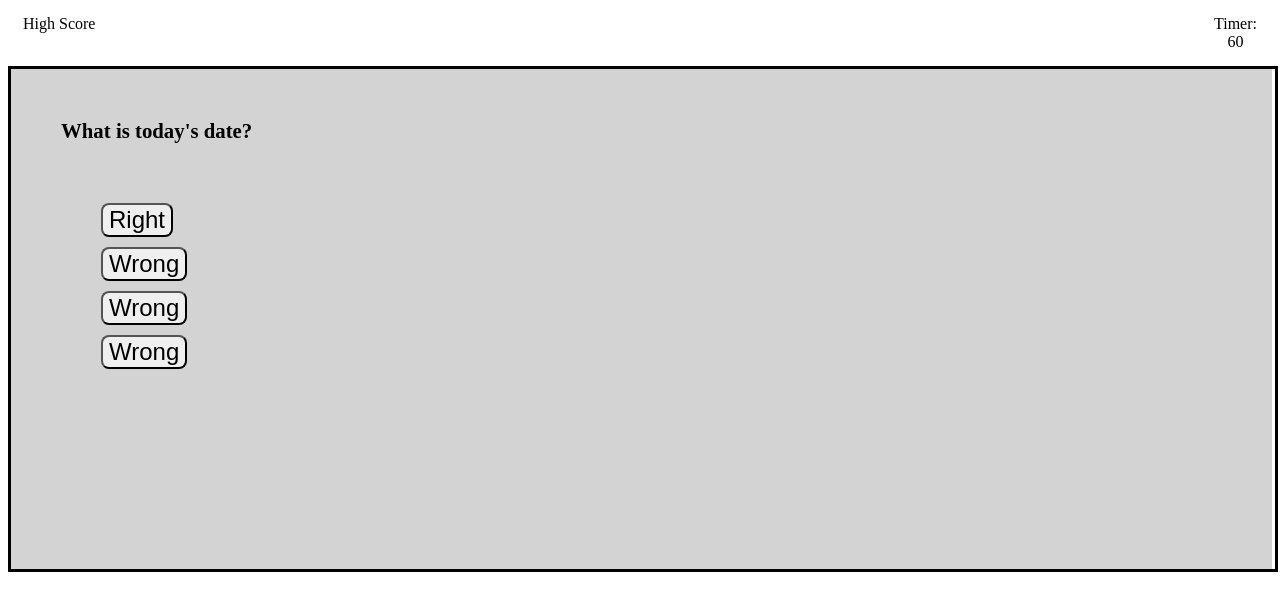
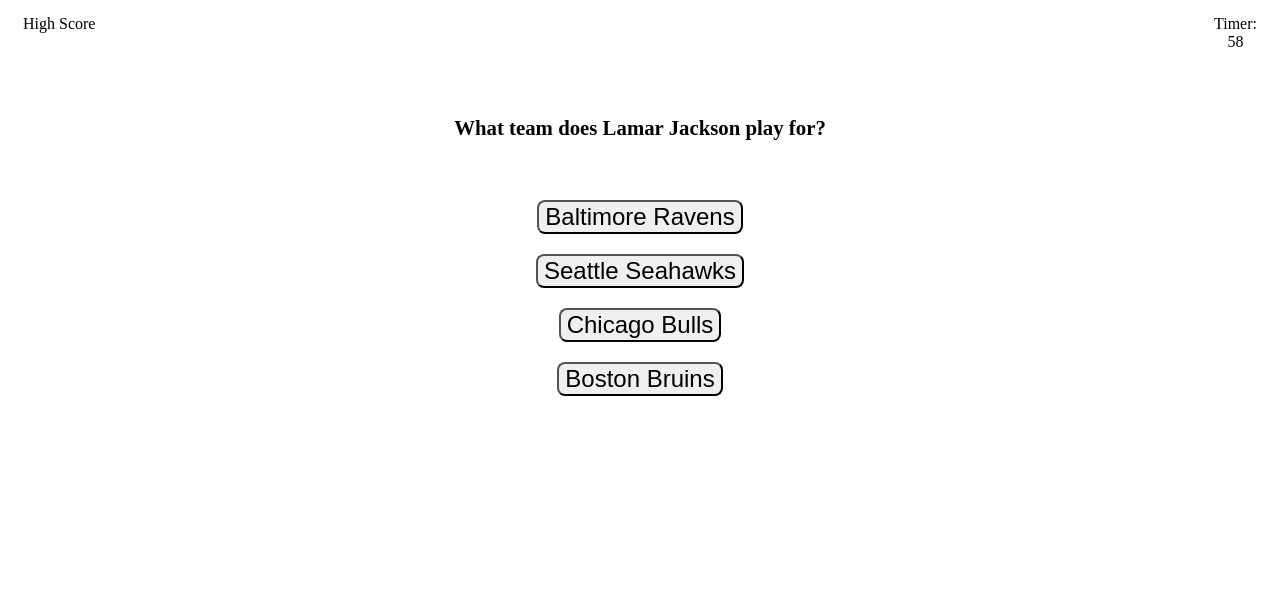
Before and after one commit to Bmoore4452/Code-Quiz, a plain HTML site: page index.html in a window 1280 px wide. Both pictures are taken after a click on the button "Start Game". Drawn offline with Linux system fonts and the light colour scheme.

Commit message:
added comments and restructered for loop for button creation

```diff
--- a/assets/quiz.js
+++ b/assets/quiz.js
@@ -1,7 +1,8 @@
 var card = document.getElementById("card");
 var clickBtn = document.getElementById("button");
+var timerElement = document.querySelector("#countdown");
 var index = 0;
-
+var countdown = 60;
 var startScreen = [
   {
     instructions: "Please click the below to start the game.",
@@ -11,29 +12,34 @@ var startScreen = [
 
 var quizQuestions = [
   {
-    question:
-      "What is today's date?",
-    answers: ["Right", "Wrong", "Wrong", "Wrong"],
+    question: "What team does Lamar Jackson play for?",
+    answers: [
+      "Baltimore Ravens",
+      "Seattle Seahawks",
+      "Chicago Bulls",
+      "Boston Bruins",
+    ],
   },
   {
-    question:
-      "Who won the Super Bowl last year?",
-    answers: ["Right", "Wrong", "Wrong", "Wrong"],
+    question: "Who won the Super Bowl last year?",
+    answers: [
+      "Los Angeles Rams",
+      "Tampa Bay Buccaneers",
+      "New Orleans Saints",
+      "Cincinnati Bengals",
+    ],
   },
   {
-    question:
-      "When did the Fat Boys bereak up?",
-    answers: ["Right", "Wrong", "Wrong", "Wrong"],
+    question: 'What year did the "Fat Boys" break up?',
+    answers: ["1991", "2015", "1970", "2002"],
   },
   {
-    question:
-      "Happy ____ , Happy Life",
-    answers: ["Right", "Wrong", "Wrong", "Wrong"],
+    question: '"Happy ____ , Happy Life"',
+    answers: ["Wife", "Birthday", "Dog", "Kids"],
   },
   {
-    question:
-      "How much was this boot camp?",
-    answers: ["Right", "Wrong", "Wrong", "Wrong"],
+    question: "How much was this boot camp?",
+    answers: ["$10,000", "$200", "$3,000", "$4,000"],
   },
 ];
 
@@ -46,30 +52,67 @@ function startGame() {
 
   var btn = document.createElement("button");
   btn.textContent = startScreen[0].button;
+  //   render the first question
   btn.addEventListener("click", renderQuestion);
+  //   Start the timer on first click
+  btn.addEventListener("click", startTime);
   btn.setAttribute("id", "start-button");
-  p.append(btn);
+  card.append(btn);
 }
 
 function renderQuestion() {
+  //    erase previous card
   card.innerHTML = "";
+
+  //    create paragarah tag
   var p = document.createElement("p");
 
+  //    add the content from the question key in the quizQuestions Object Array
   p.textContent = quizQuestions[index].question;
+
+  //   append to the card
   card.append(p);
+
+  //   for loop to create, add text to, and append the buttons
   for (var i = 0; i < quizQuestions[index].answers.length; i++) {
     var btn = document.createElement("button");
     btn.textContent = quizQuestions[index].answers[i];
-    btn.setAttribute("id", "button");
-    btn.addEventListener("click", click);
+    btn.setAttribute("id", "button" + i);
+    btn.setAttribute("data-answer", "correct" + i);
+    var correct = document.querySelector("#button0");
+    btn.addEventListener("click", function () {
+      if (index < quizQuestions[i].answers.length) {
+        click();
+      }
+      console.log(correct);
+    });
     card.append(btn);
   }
-  console.log(index);
+  //   var correct = quizQuestions[index].answers[0];
+  // Sets button with id of button0 to correct and listens for click to confirm correct click
+  //   var correct = document.querySelector("#button0");
+  //   correct === "correct";
+  //   correct.addEventListener("click", function () {
+  //     if (!correct) {
+  //         countdown = countdown - 3;
+  //     }
+  //   });
+}
+
+function startTime() {
+  time = setInterval(function () {
+    countdown--;
+    timerElement.textContent = countdown;
+    if (countdown === 0) {
+      // Clears interval
+      clearInterval(time);
+      // countdown = 60;
+    }
+  }, 1000);
 }
 
 function click() {
   index++;
-
   renderQuestion();
 }
 
--- a/assets/style.css
+++ b/assets/style.css
@@ -12,17 +12,18 @@ header {
     /* border: 3px solid; */
     width: 100%;
     height: auto;
-    background-color: lightgrey;
+    /* background-color: lightgrey; */
 }
 
 
 #card{
-    border: solid 3px;
+    /* border: solid 3px; */
     width: 100%;
-    height: 500px;
+    height: auto;
     display: flex;
     flex-direction: column;
-    align-items: flex-start;
+    align-items: center;
+    justify-content: center;
 
 }
 
@@ -34,17 +35,9 @@ p {
     font-size: 1.3em;
 }
 
-#button {
-    margin: 10px 0px 0px 90px;
-    gap: 1em;
-}
-
-#start-button {
+button {
     margin: 10px;
     gap: 1em;
-}
-
-button {
     font-size: 24px;
     border-radius: 8px;
 }
```
